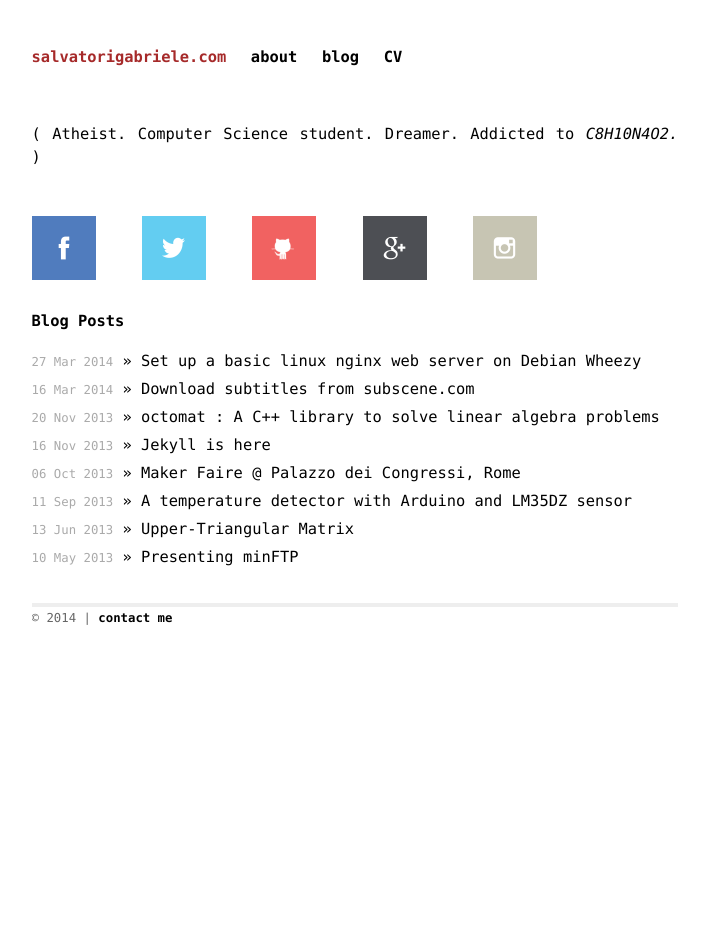
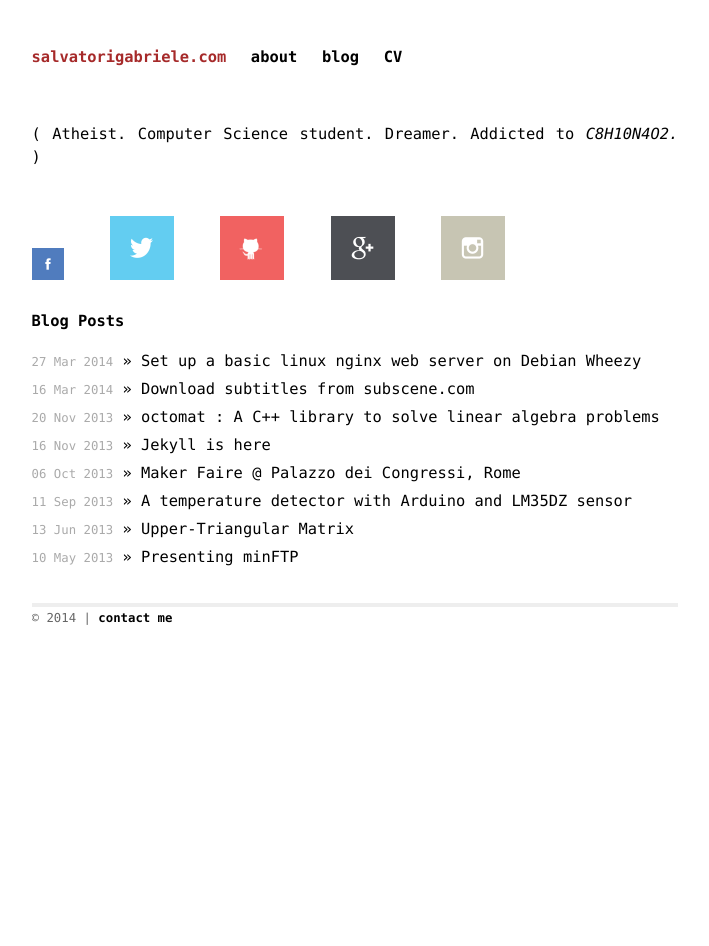
Before and after one commit to gsalvatori/salvatorigabriele.com, a Jekyll site: the page built from index.html, in a window 1280 px wide. Shown: the whole page, without its empty margins (285-994 px from the left). Built offline with Jekyll 4.4.1, drawn with Linux system fonts in a browser that asks for light colours; Markdown is read by kramdown in place of the engine named in the settings.

Commit message:
Update index.html

```diff
--- a/index.html
+++ b/index.html
@@ -9,7 +9,7 @@ title: salvatorigabriele.com
 
 <div id="home">
 
-<a href="https://www.facebook.com/salvatorigabriele" target="_blank"><img src="images/facebook.png" width="64" height="64" alt="Facebook" /></a>
+<a href="https://www.facebook.com/salvatorigabriele" target="_blank"><img src="images/facebook.png" width="32" height="32" alt="Facebook" /></a>
     &nbsp;&nbsp;&nbsp;
     <a href="https://twitter.com/_gsalvatori" target="_blank"><img src="images/twitter.png" width="64" height="64" alt="Twitter" /></a>
     &nbsp;&nbsp;&nbsp;
```
